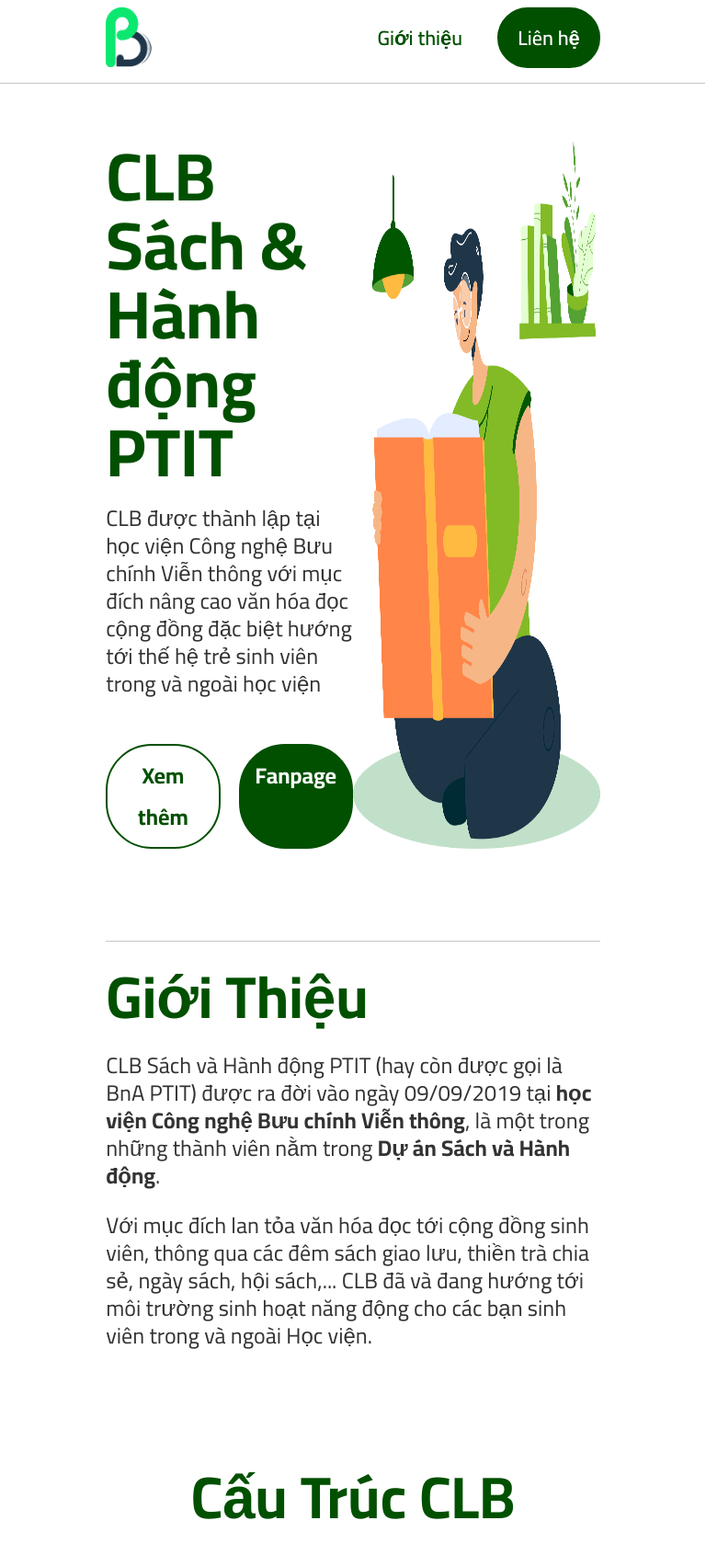
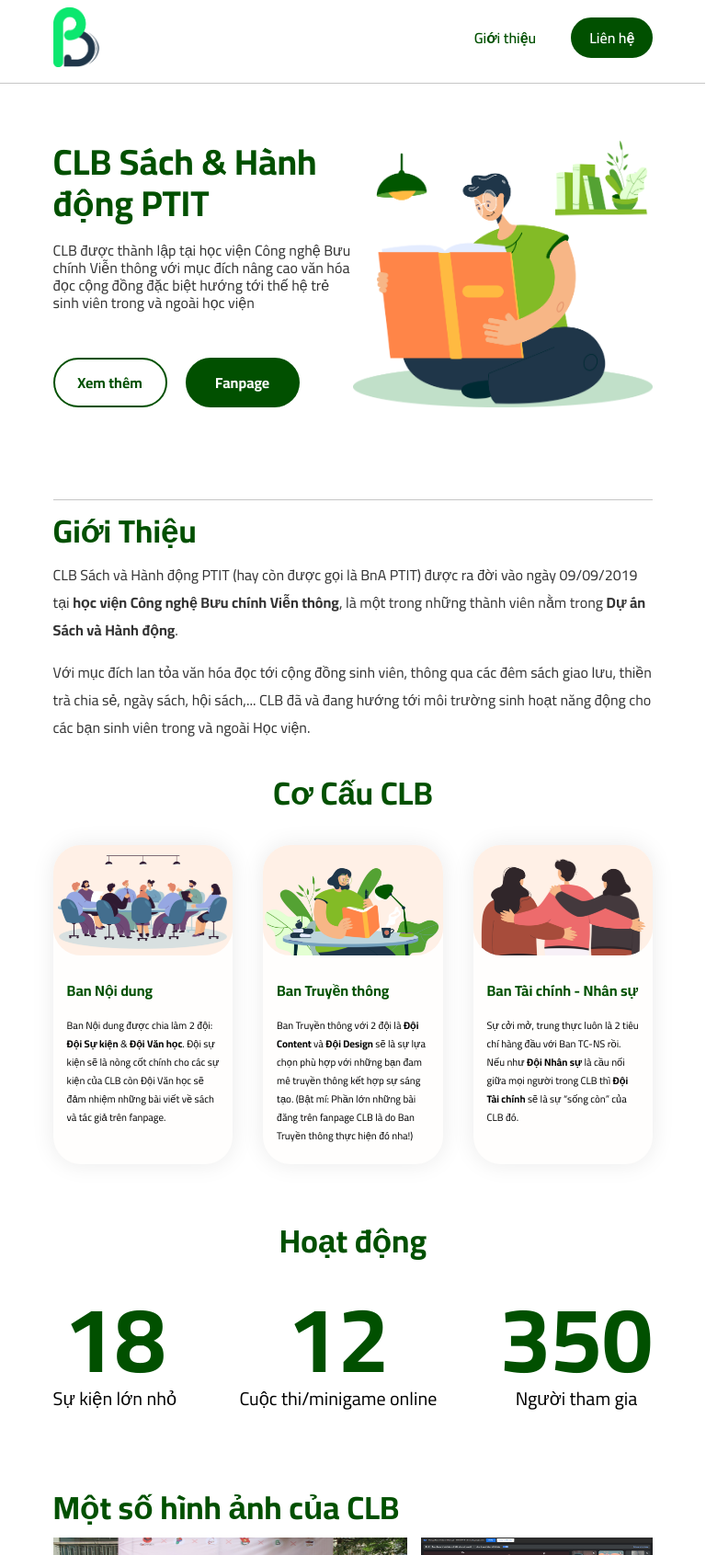
Before and after one commit to tuanhung220901/BNA--PTIT, a plain HTML site: page index.html in a window 768 px wide. Shown: the top 1691 px of the page at 92% size. Drawn offline with nearby package versions, Linux system fonts and the light colour scheme.

Commit message:
update tablet

```diff
--- a/css/app.css
+++ b/css/app.css
@@ -67,7 +67,7 @@ html{
     width: 100%;
 }
 .text-1{
-    font-size: 150%;
+    font-size: 22px;
     width: 50%;
     color: #015000;
 }
@@ -103,7 +103,7 @@ html{
     font-weight: bold;
 }
 .text-2{
-    font-size: 150%;
+    font-size: 22px;
     width: 100%;
     color: #015000;
 }
@@ -127,7 +127,7 @@ span{
 }
 .text-2 h1{
     margin: 0;
-    font-size: 64px;
+    font-size: 58px;
 }
 .text-3{
     width: 100%;
@@ -135,7 +135,7 @@ span{
     text-align: center;
 }
 .text-3 h1{
-    font-size: 64px;
+    font-size: 58px;
 }
 .content-3{
     margin-top: 100px;
@@ -289,7 +289,7 @@ hd-3{
 }
 .content-6 ul li{
     margin-left: 30px;
-    font-size: 24px;
+    font-size: 22px;
     line-height: 1.2cm;
     color: #333333;
 }
@@ -355,6 +355,7 @@ ul{
 .footer-3{
     width: 30%;
     display: flex;
+    justify-content: end;
 }
 .vong-tron{
     width: 42px;
@@ -389,3 +390,162 @@ a{
 .content-4 h3{
     transition: 0.5s;
 }
+@media only screen and (min-width:740px) and (max-width: 1024px) {
+    .text-1 h1 {
+        font-size: 39px;
+        margin: 0px;
+        line-height: 45px;
+    }
+    .text-1 {
+        font-size: 16px;
+        width: 50%;
+        color: #015000;
+    }
+    .text-1 p {
+        line-height: 19px;
+        margin-top: 20px;
+        color: #333333;
+    }
+    .headers .intro {
+        display: flex;
+        align-items: center;
+        font-size: 16px;
+        font-weight: 600;
+        color: #333333;
+    }
+    .intro .intro-2 {
+        color: white;
+        padding: 5px 18px;
+        border-radius: 50px;
+        border: 2px solid #015000;
+        background-color: #015000;
+        transition: 0.5s;
+    }
+    .content {
+        width: 85%;
+        margin: auto;
+    }
+    .text-2 h1 {
+        margin: 0;
+        font-size: 35px;
+    }
+    .text-2 {
+        font-size: 16px;
+        width: 100%;
+        color: #015000;
+    }
+    .content-3 {
+        margin-top: 0px;
+    }
+    .text-3 h1{
+        font-size: 35px;
+    }
+    .cau-truc-1 p {
+        font-size: 11px;
+    }
+    .cau-truc-2 p {
+        font-size: 11px;
+    }
+    .cau-truc-3 p {
+        font-size: 11px;
+    }
+    .cau-truc-1 h2 {
+        font-size: 16px;
+    }
+    .cau-truc-2 h2 {
+        font-size: 16px;
+    }
+    .cau-truc-3 h2 {
+        font-size: 16px;
+    }
+    .can-le {
+        padding: 10px 15px 10px 15px;
+    }
+    .bg-03 {
+        width: 100%;
+        height: 120px;
+    }
+    .bg-04 {
+        width: 100%;
+        height: 120px;
+    }
+    .bg-05 {
+        width: 100%;
+        height: 120px;
+    }
+    .hd h3 {
+        font-size: 100px;
+        line-height: 100px;
+    }
+    .hd p{
+        text-align: center;
+        font-size: 20px;
+    }
+    .content-4 {
+        margin-top: 50px;
+    }
+    .content-5 {
+        margin-top: 50px;
+    }
+    .item1{
+        height: 25vh;
+    }
+    .item4{
+        height: 25vh;
+    }
+    .content-6 {
+        margin-top: 50px;
+    }
+    .text-1 .intro .intro-1 {
+        width: 100px;
+    }
+    .text-1 .intro .intro-2 {
+        width: 100px;
+    }
+    .content-6 ul li{
+        font-size: 16px;
+    }
+    .bg-footer{
+        height: 30px;
+    }
+    .footer-1 p {
+        margin-bottom: 0;
+        margin-top: 5px;
+        font-size: 10px;
+    }
+    .content-7 ul {
+        margin: 0;
+        padding: 0;
+        font-size: 12px;
+    }
+    .footer-2 h4 {
+        font-size: 16px;
+        margin: 0;
+        font-weight: bold;
+        margin-bottom: 5px;
+    }
+    .content-7 ul li {
+        line-height: 0.7cm;
+    }
+    .content-6 ul li {
+        margin-left: 30px;
+        line-height: 0.8cm;
+        color: #333333;
+    }
+    .chinh {
+        margin-top: 6px;
+    }
+    .vong-tron {
+        width: 25px;
+        height: 25px;
+        background-color: #FFFFFF;
+        border-radius: 50%;
+        margin-right: 15px;
+        text-align: center;
+        /* margin-bottom: 3px; */
+        /* line-height: 0px; */
+    }
+}
+@media only screen and(max-width: 740px){
+
+}
--- a/index.html
+++ b/index.html
@@ -19,12 +19,13 @@
     <link rel="stylesheet" href="https://cdnjs.cloudflare.com/ajax/libs/font-awesome/4.7.0/css/font-awesome.min.css">
 </head>
 <body>
+
     <!-- loading -->
-    <div id="loader">
+    <!-- <div id="loader">
         <div class="logo-book"></div>
         <div id="shadow"></div>
         <div id="box"></div>
-    </div>
+    </div> -->
     <!-- message -->
     <!-- Messenger Plugin chat Code -->
     <div id="fb-root"></div>
@@ -88,7 +89,7 @@
         </div>
         <div class="content-3">
             <div class="text-3">
-                <h1>Cấu Trúc CLB</h1>
+                <h1>Cơ Cấu CLB</h1>
             </div>
             <div class="cau-truc">
                 <div class="cau-truc-1">
```
